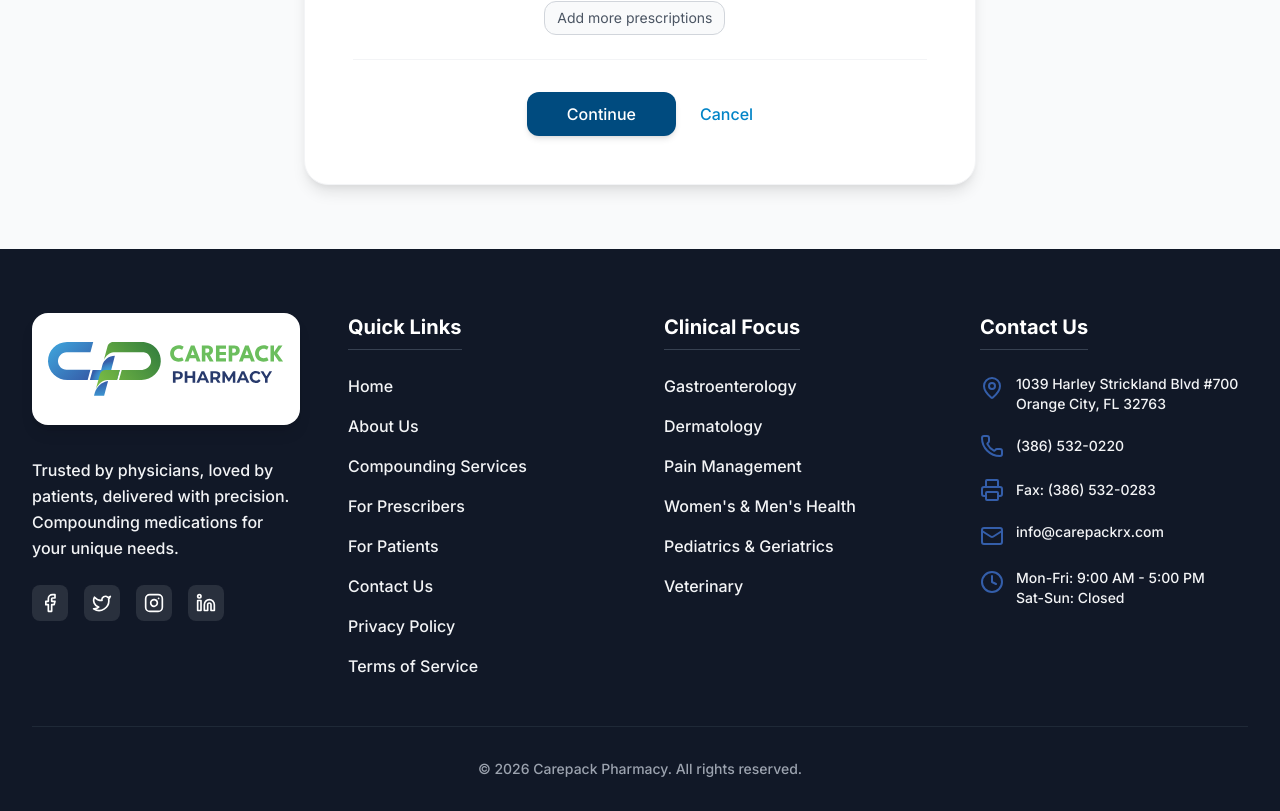
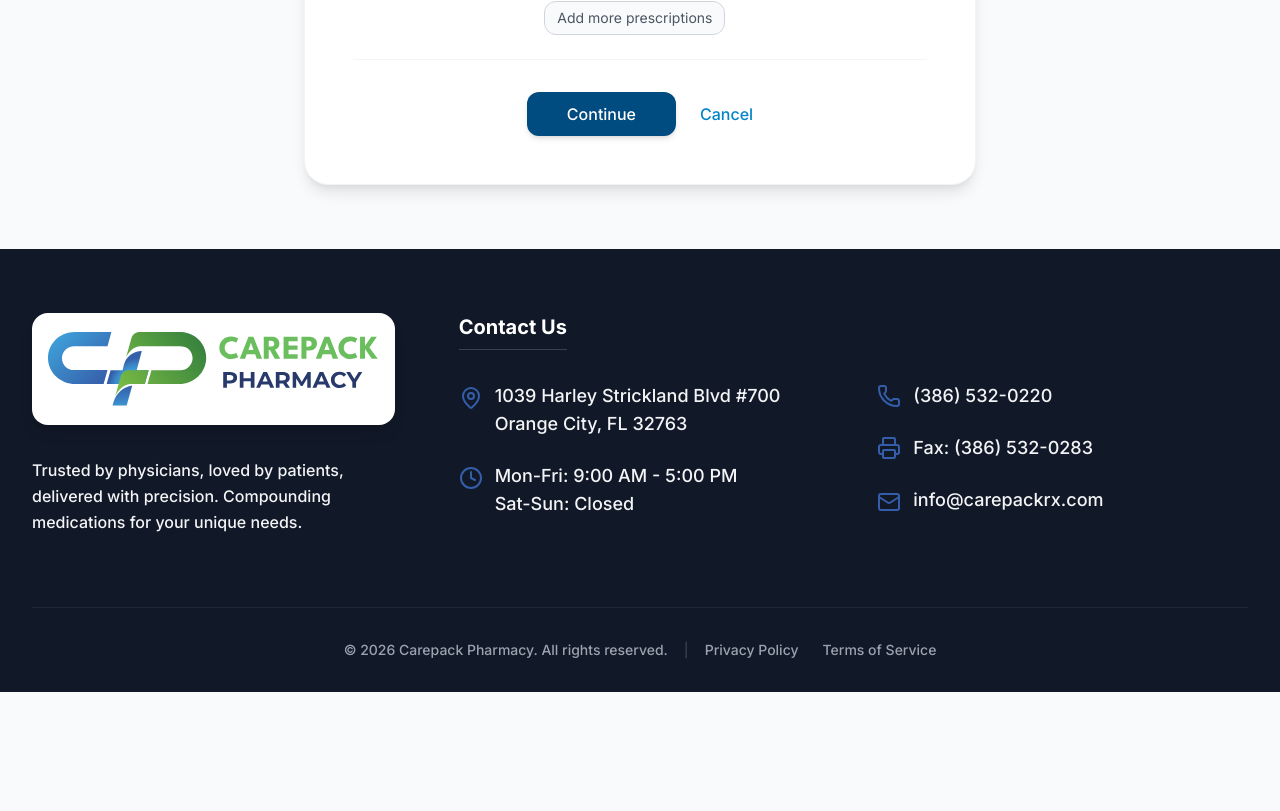
Before and after one commit to yashpatel100800/CarePack, a React (Vite) app: page /refill in a window 1280 px wide. Shown: the part 800-1611 px from the top of the page. After the commit the page ends 1492 px from the top, so only its background shows below. Built offline with nearby package versions, Linux system fonts and the light colour scheme.

Commit message:
changes of hero section and footer

```diff
--- a/src/components/home/AboutSection.jsx
+++ b/src/components/home/AboutSection.jsx
@@ -26,9 +26,9 @@ const AboutSection = () => {
             <div className="max-w-7xl mx-auto px-4 sm:px-6 lg:px-8">
                 <div className="relative lg:grid lg:grid-cols-2 lg:gap-8 lg:items-start">
                     <div className="relative">
-                        <h3 className="text-3xl font-extrabold tracking-tight sm:text-5xl text-transparent bg-clip-text bg-gradient-to-r from-gray-900 to-gray-600">
-                            Why Choose Carepack?
-                        </h3>
+                        <div className="text-3xl font-extrabold tracking-tight sm:text-5xl text-transparent bg-clip-text bg-gradient-to-r from-gray-900 to-gray-600 py-5">
+                            Why Choose Carepack ?
+                        </div>
                         <p className="mt-4 text-lg text-gray-500 leading-relaxed">
                             Mass-produced medications don't work for everyone. Standard retail pharmacies dispense generalized therapies, but true healing often requires a tailored approach. Expert compounding bridges that gap.
                         </p>
--- a/src/components/home/Hero.jsx
+++ b/src/components/home/Hero.jsx
@@ -20,11 +20,15 @@ const Hero = () => {
     }, []);
 
     return (
-        <div className="relative bg-white overflow-hidden pt-20 lg:pt-20">
-            <div className="max-w-7xl mx-auto">
-                <div className="relative z-10 pb-8 bg-white sm:pb-16 md:pb-20 lg:max-w-2xl lg:w-full lg:pb-40 xl:pb-48">
+        <div className="relative bg-white overflow-hidden pt-24 pb-8 lg:pt-24 lg:pb-8">
+            <div className="max-w-7xl mx-auto px-4 sm:px-6 lg:px-8">
+                <div className="lg:flex lg:items-center lg:justify-between relative">
+
+                    {/* Text Column with SVG Overlay */}
+                    <div className="relative z-20 bg-white lg:w-[45%] pb-12 lg:pb-0">
+                        {/* The overlapping SVG Slant */}
                         <svg
-                        className="hidden lg:block absolute right-0 inset-y-0 h-full w-48 text-white transform translate-x-1/2"
+                            className="hidden lg:block absolute right-0 inset-y-[-100px] h-[calc(100%+200px)] w-48 text-white transform translate-x-1/2 pointer-events-none"
                             fill="currentColor"
                             viewBox="0 0 100 100"
                             preserveAspectRatio="none"
@@ -33,8 +37,7 @@ const Hero = () => {
                             <polygon points="50,0 100,0 50,100 0,100" />
                         </svg>
 
-                    <main className="mx-auto max-w-7xl px-4 sm:px-6 lg:px-8 pt-4 md:pt-8 lg:pt-12">
-                        <div className="sm:text-center lg:text-left">
+                        <main className="sm:text-center lg:text-left relative z-10 lg:pr-8">
                             <h1 className="text-4xl tracking-tight font-extrabold text-gray-900 sm:text-5xl md:text-6xl lg:text-7xl">
                                 <span className="block xl:inline">Personalized Medicine</span>{' '}
                                 <span className="block text-transparent bg-clip-text bg-gradient-to-r from-primary to-secondary xl:inline">
@@ -44,15 +47,12 @@ const Hero = () => {
                             <p className="mt-3 text-base text-gray-500 sm:mt-5 sm:text-lg sm:max-w-xl sm:mx-auto md:mt-5 md:text-xl lg:mx-0 leading-relaxed font-light">
                                 We specialize in custom compounding solutions for patients and prescribers. Experience the difference of premium medication made just for your unique body.
                             </p>
-
-
-
-                        </div>
                         </main>
                     </div>
-            </div>
-            <div className="lg:absolute lg:top-0 lg:bottom-0 lg:right-0 lg:w-1/2 bg-gray-100">
-                <div className="relative w-full h-72 sm:h-80 md:h-[32rem] lg:h-full overflow-hidden">
+
+                    {/* Image Column Fixed Aspect Ratio */}
+                    <div className="relative z-10 lg:w-[55%] flex justify-center lg:justify-end">
+                        <div className="relative w-full max-w-[32rem] sm:max-w-[36rem] lg:max-w-full xl:w-[48rem] aspect-[4/3] overflow-hidden rounded-3xl shadow-xl lg:rounded-2xl">
                             <AnimatePresence>
                                 <motion.img
                                     key={currentImage}
@@ -67,6 +67,9 @@ const Hero = () => {
                             </AnimatePresence>
                         </div>
                     </div>
+
+                </div>
+            </div>
         </div>
     );
 };
--- a/src/components/home/Testimonials.jsx
+++ b/src/components/home/Testimonials.jsx
@@ -54,7 +54,7 @@ const Testimonials = () => {
                                 ))}
                             </div>
                         </div>
-                        <h2 className="text-4xl font-extrabold tracking-tight text-transparent bg-clip-text bg-gradient-to-r from-primary to-primary-dark sm:text-5xl">
+                        <h2 className="text-4xl font-extrabold tracking-tight text-transparent bg-clip-text bg-gradient-to-r from-primary to-primary-dark sm:text-5xl py-2">
                             Trusted by the Community
                         </h2>
                         <div className="flex items-center mt-4">
--- a/src/components/layout/Footer.jsx
+++ b/src/components/layout/Footer.jsx
@@ -8,117 +8,84 @@ const Footer = () => {
     return (
         <footer className="bg-gray-900 text-white pt-16 pb-8">
             <div className="max-w-7xl mx-auto px-4 sm:px-6 lg:px-8">
-                <div className="grid grid-cols-1 md:grid-cols-2 lg:grid-cols-4 gap-12">
-                    {/* Brand Info */}
-                    <div>
-                        <div className="flex items-center mb-8">
-                            <div className="bg-white p-4 rounded-2xl inline-block shadow-lg">
+                <div className="grid grid-cols-1 lg:grid-cols-3 gap-12 lg:gap-16">
+                    {/* Left Column: Brand Info (33%) */}
+                    <div className="flex flex-col items-start lg:col-span-1">
+                        <div className="bg-white p-4 rounded-2xl inline-block shadow-lg mb-8">
                             <img src={logo} alt="Carepack Pharmacy" className="h-16 md:h-20 w-auto object-contain" />
                         </div>
-                        </div>
-                        <p className="text-gray-100 font-medium mb-6 leading-relaxed">
+                        <p className="text-gray-100 font-medium mb-6 leading-relaxed max-w-sm">
                             Trusted by physicians, loved by patients, delivered with precision. Compounding medications for your unique needs.
                         </p>
-                        <div className="flex space-x-4 mb-8">
+                        {/* <div className="flex space-x-4">
                             {[Facebook, Twitter, Instagram, Linkedin].map((Icon, i) => (
                                 <a key={i} href="#" className="bg-white/10 p-2 rounded-lg hover:bg-primary transition-colors">
                                     <Icon className="h-5 w-5 text-white" />
                                 </a>
                             ))}
-                        </div>
+                        </div> */}
                     </div>
 
-                    {/* Quick Links */}
-                    <div>
-                        <h3 className="text-xl font-bold mb-6 text-white border-b border-gray-700 pb-2 inline-block">Quick Links</h3>
-                        <ul className="space-y-4">
-                            {[
-                                { name: 'Home', path: '/' },
-                                { name: 'About Us', path: '/about' },
-                                { name: 'Compounding Services', path: '/services' },
-                                { name: 'For Prescribers', path: '/prescribers' },
-                                { name: 'For Patients', path: '/patients' },
-                                { name: 'Contact Us', path: '/contact' },
-                                { name: 'Privacy Policy', path: '/privacy' },
-                                { name: 'Terms of Service', path: '/terms' },
-                            ].map((link) => (
-                                <li key={link.name}>
-                                    <Link to={link.path} className="text-gray-100 font-medium hover:text-primary hover:translate-x-1 transition-all inline-block">
-                                        {link.name}
-                                    </Link>
-                                </li>
-                            ))}
-                        </ul>
-                    </div>
+                    {/* Right Column: Contact Info partitioned (66%) */}
+                    <div className="flex flex-col lg:col-span-2">
+                        <h3 className="text-xl font-bold mb-8 text-white border-b border-gray-700 pb-2 inline-block self-start">Contact Us</h3>
 
-                    {/* Services */}
-                    <div>
-                        <h3 className="text-xl font-bold mb-6 text-white border-b border-gray-700 pb-2 inline-block">Clinical Focus</h3>
-                        <ul className="space-y-4">
-                            {[
-                                'Gastroenterology',
-                                'Dermatology',
-                                'Pain Management',
-                                'Women\'s & Men\'s Health',
-                                'Pediatrics & Geriatrics',
-                                'Veterinary'
-                            ].map((service) => (
-                                <li key={service}>
-                                    <Link to="/services" className="text-gray-100 font-medium hover:text-primary hover:translate-x-1 transition-all inline-block">
-                                        {service}
-                                    </Link>
-                                </li>
-                            ))}
-                        </ul>
-                    </div>
-
-                    {/* Contact Info */}
-                    <div>
-                        <h3 className="text-xl font-bold mb-6 text-white border-b border-gray-700 pb-2 inline-block">Contact Us</h3>
-                        <ul className="space-y-5">
-                            <li className="flex items-start">
-                                <MapPin className="h-6 w-6 text-primary mr-3 mt-0.5 flex-shrink-0" />
+                        <div className="grid grid-cols-1 sm:grid-cols-2 gap-8 lg:gap-12">
+                            {/* Left Partition: Address & Schedule */}
+                            <ul className="space-y-6">
+                                <li className="flex items-start group">
+                                    <MapPin className="h-6 w-6 text-primary mr-3 mt-1 flex-shrink-0" />
                                     <a
                                         href="https://www.google.com/maps/search/?api=1&query=Carepack+Pharmacy+1039+Harley+Strickland+Blvd+Orange+City+FL"
                                         target="_blank"
                                         rel="noopener noreferrer"
-                                    className="text-gray-100 hover:text-white font-medium text-sm"
+                                        className="text-gray-100 group-hover:text-white font-medium text-base lg:text-lg transition-colors"
                                     >
                                         1039 Harley Strickland Blvd&nbsp;#700<br />
                                         Orange City, FL 32763
                                     </a>
                                 </li>
-                            <li className="flex items-center">
-                                <Phone className="h-6 w-6 text-primary mr-3 flex-shrink-0" />
-                                <div className="text-gray-100 font-medium text-sm">
-                                    <a href="tel:+13865320220" className="hover:text-white block">(386) 532-0220</a>
-                                </div>
-                            </li>
-                            <li className="flex items-center">
-                                <Printer className="h-6 w-6 text-primary mr-3 flex-shrink-0" />
-                                <div className="text-gray-100 font-medium text-sm">
-                                    <span className="block">Fax: (386) 532-0283</span>
-                                </div>
-                            </li>
                                 <li className="flex items-start">
-                                <Mail className="h-6 w-6 text-primary mr-3 mt-0.5 flex-shrink-0" />
-                                <a href="mailto:info@carepackrx.com" className="text-gray-100 font-medium hover:text-white break-all text-sm">
-                                    info@carepackrx.com
-                                </a>
-                            </li>
-                            <li className="flex items-start">
-                                <Clock className="h-6 w-6 text-primary mr-3 mt-0.5 flex-shrink-0" />
-                                <span className="text-gray-100 font-medium text-sm">
+                                    <Clock className="h-6 w-6 text-primary mr-3 mt-1 flex-shrink-0" />
+                                    <span className="text-gray-100 font-medium text-base lg:text-lg">
                                         Mon-Fri: 9:00 AM - 5:00 PM<br />
                                         Sat-Sun: Closed
                                     </span>
                                 </li>
                             </ul>
+
+                            {/* Right Partition: Phone, Fax, Email */}
+                            <ul className="space-y-6">
+                                <li className="flex items-center group">
+                                    <Phone className="h-6 w-6 text-primary mr-3 flex-shrink-0" />
+                                    <div className="text-gray-100 font-medium text-base lg:text-lg">
+                                        <a href="tel:+13865320220" className="group-hover:text-white transition-colors block">(386) 532-0220</a>
+                                    </div>
+                                </li>
+                                <li className="flex items-center group">
+                                    <Printer className="h-6 w-6 text-primary mr-3 flex-shrink-0" />
+                                    <div className="text-gray-100 font-medium text-base lg:text-lg">
+                                        <span className="block group-hover:text-white transition-colors">Fax: (386) 532-0283</span>
+                                    </div>
+                                </li>
+                                <li className="flex items-start group">
+                                    <Mail className="h-6 w-6 text-primary mr-3 mt-1 flex-shrink-0" />
+                                    <a href="mailto:info@carepackrx.com" className="text-gray-100 font-medium group-hover:text-white break-all text-base lg:text-lg transition-colors">
+                                        info@carepackrx.com
+                                    </a>
+                                </li>
+                            </ul>
+                        </div>
                     </div>
                 </div>
 
-                <div className="border-t border-gray-800 mt-12 pt-8 text-center text-gray-400 text-sm font-medium">
+                <div className="border-t border-gray-800 mt-12 pt-8 flex flex-col md:flex-row justify-center items-center text-gray-400 text-sm font-medium space-y-4 md:space-y-0">
                     <p>&copy; {new Date().getFullYear()} Carepack Pharmacy. All rights reserved.</p>
+                    <span className="hidden md:inline-block mx-4 text-gray-700">|</span>
+                    <div className="flex space-x-6">
+                        <Link to="/privacy" className="hover:text-primary transition-colors">Privacy Policy</Link>
+                        <Link to="/terms" className="hover:text-primary transition-colors">Terms of Service</Link>
+                    </div>
                 </div>
             </div>
         </footer>
```
Lines whose indentation alone changed are shown as unchanged.
